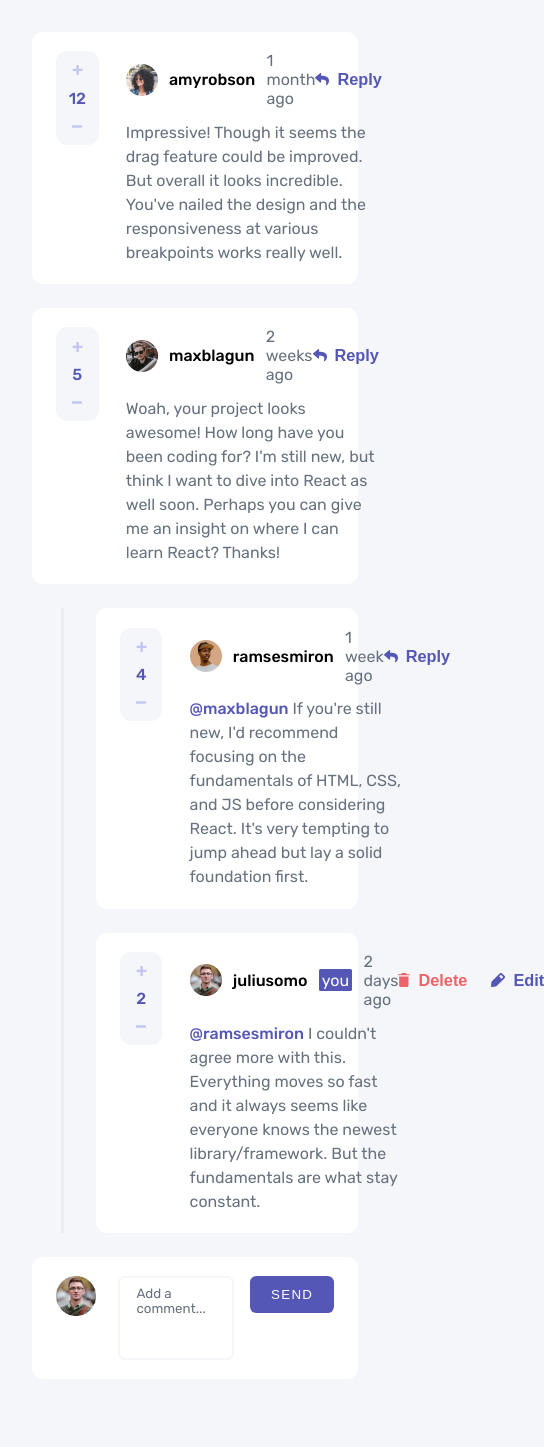
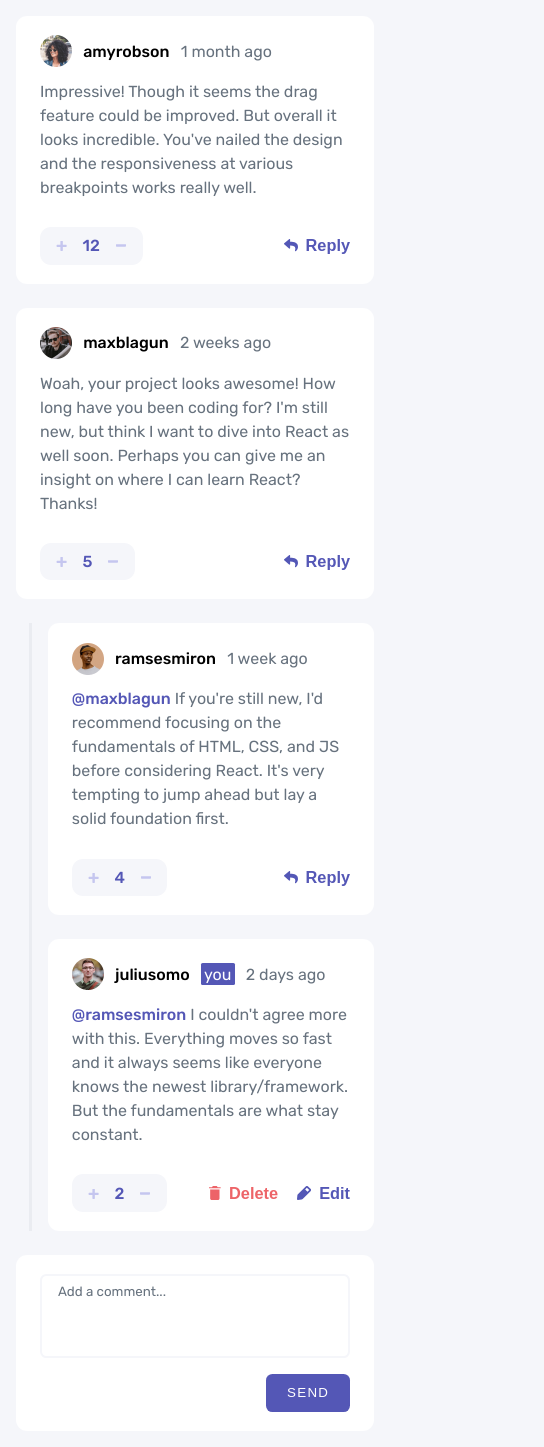
Before and after one commit to andy-devs/comment-section-challenge, a React (Create React App) app: page / in a window 390 px wide. Shown: the whole page, 544 px wide, since content can reach past the window. Before the commit the page ends 1411 px from the top, so only its background shows below. Built offline with nearby package versions, Linux system fonts and the light colour scheme; the HTML template or start-up script is replaced by a standard one.

Commit message:
Submit form on Enter, design for mobile

```diff
--- a/src/components/Comments/Comment.js
+++ b/src/components/Comments/Comment.js
@@ -56,6 +56,7 @@ const Comment = (props) => {
 	return (
 		<>
 			<div className={styles.comment}>
+				<div className={styles['comment__score-mobile']}>
 					<div className={styles['comment__score']}>
 						<div
 							className={
@@ -79,6 +80,43 @@ const Comment = (props) => {
 							}
 							onClick={downScoreHandler}>
 							<img src={IconMinus} alt='minus sign' />
+						</div>
+					</div>
+					<div className={styles['comment__content-interactions-mobile']}>
+						{props.currentUser.username !== props.user.username ? (
+							<button
+								className={
+									styles['comment__content-interactions__item'] +
+									' ' +
+									styles['interactions__reply']
+								}
+								onClick={toggleReplyHandler}>
+								<img src={IconReply} alt='reply icon' />
+								Reply
+							</button>
+						) : (
+							<>
+								<button
+									className={
+										styles['comment__content-interactions__item'] +
+										' ' +
+										styles['interactions__delete']
+									}
+									onClick={deleteComment}>
+									<img src={IconDelete} alt='delete icon' />
+									Delete
+								</button>
+								<button
+									className={
+										styles['comment__content-interactions__item'] +
+										' ' +
+										styles['interactions__edit']
+									}>
+									<img src={IconEdit} alt='edit icon' />
+									Edit
+								</button>
+							</>
+						)}
 					</div>
 				</div>
 				<div className={styles['comment__content']}>
--- a/src/components/Comments/Comment.module.css
+++ b/src/components/Comments/Comment.module.css
@@ -97,3 +97,33 @@
 .interactions__delete {
 	color: var(--soft-red);
 }
+.comment__score-mobile {
+	display: flex;
+	align-items: center;
+}
+.comment__content-interactions-mobile {
+	display: none;
+}
+
+@media (max-width: 767px) {
+	.comment__header {
+		width: 100%;
+	}
+	.comment__content-interactions {
+		display: none;
+	}
+	.comment {
+		flex-direction: column-reverse;
+	}
+	.comment__score {
+		flex-direction: row;
+	}
+	.comment__score-mobile {
+		width: 100%;
+		justify-content: space-between;
+	}
+	.comment__content-interactions-mobile {
+		display: flex;
+		gap: 1.2rem;
+	}
+}
--- a/src/components/Comments/RepliesList.module.css
+++ b/src/components/Comments/RepliesList.module.css
@@ -9,3 +9,9 @@
 div:last-child {
 	margin-bottom: 0rem;
 }
+@media (max-width: 767px) {
+	.replies {
+		padding-left: 1rem;
+		margin-left: 0.8rem;
+	}
+}
--- a/src/components/Forms/CommentForm.js
+++ b/src/components/Forms/CommentForm.js
@@ -1,10 +1,12 @@
 import styles from './CommentForm.module.css';
 import Button from '../UI/Button';
-import { useState } from 'react';
+import { useState, useRef } from 'react';
+import { findDOMNode } from 'react-dom';
 import moment from 'moment';
 
 const CommentForm = (props) => {
 	const [inputValue, setInputValue] = useState('');
+	const formRef = useRef();
 
 	const calculateDate = () => {
 		const date = moment().fromNow();
@@ -20,6 +22,13 @@ const CommentForm = (props) => {
 		setInputValue('');
 	};
 
+	const enterPressed = (e) => {
+		if (e.keyCode === 13 && e.shiftKey === false) {
+			e.preventDefault();
+			submitHandler(e);
+		}
+	};
+
 	return (
 		<div className={styles['comment-form']}>
 			{Object.keys(props.currentUser).length && (
@@ -29,12 +38,16 @@ const CommentForm = (props) => {
 					className={styles['comment-form__avatar']}
 				/>
 			)}
-			<form className={styles['comment-form__form']} onSubmit={submitHandler}>
+			<form
+				className={styles['comment-form__form']}
+				onSubmit={submitHandler}
+				ref={formRef}>
 				<textarea
 					value={inputValue}
 					onChange={(e) => setInputValue(e.target.value)}
 					className={styles['comment-form__form-input']}
 					placeholder='Add a comment...'
+					onKeyDown={enterPressed}
 				/>
 				<Button>SEND</Button>
 			</form>
--- a/src/components/Forms/CommentForm.module.css
+++ b/src/components/Forms/CommentForm.module.css
@@ -31,3 +31,19 @@
 .comment-form__form-input::placeholder {
 	color: var(--grayish-blue);
 }
+@media (max-width: 767px) {
+	.comment-form__avatar {
+		display: none;
+	}
+	.comment-form__form {
+		flex-direction: column;
+		align-items: flex-end;
+	}
+	.comment-form__form-input {
+		align-self: stretch;
+		width: unset;
+	}
+	.comment-form__form-button {
+		align-self: flex-end;
+	}
+}
--- a/src/components/Forms/ReplyForm.js
+++ b/src/components/Forms/ReplyForm.js
@@ -19,6 +19,12 @@ const ReplyForm = (props) => {
 
 		setInputValue('');
 	};
+	const enterPressed = (e) => {
+		if (e.keyCode === 13 && e.shiftKey === false) {
+			e.preventDefault();
+			submitHandler(e);
+		}
+	};
 
 	return (
 		<div className={styles['reply-form']}>
@@ -35,6 +41,7 @@ const ReplyForm = (props) => {
 					onChange={(e) => setInputValue(e.target.value)}
 					className={styles['reply-form__form-input']}
 					placeholder='Add a reply...'
+					onKeyDown={enterPressed}
 				/>
 				<Button>REPLY</Button>
 			</form>
--- a/src/components/Forms/ReplyForm.module.css
+++ b/src/components/Forms/ReplyForm.module.css
@@ -32,3 +32,20 @@
 .reply-form__form-input::placeholder {
 	color: var(--grayish-blue);
 }
+
+@media (max-width: 767px) {
+	.reply-form__avatar {
+		display: none;
+	}
+	.reply-form__form {
+		flex-direction: column;
+		align-items: flex-end;
+	}
+	.reply-form__form-input {
+		align-self: stretch;
+		width: unset;
+	}
+	.reply-form__form-button {
+		align-self: flex-end;
+	}
+}
--- a/src/index.css
+++ b/src/index.css
@@ -23,5 +23,5 @@ body {
 .main {
 	max-width: 45rem;
 	margin: 0 auto;
-	padding: 2rem;
+	padding: 1rem;
 }
```
Lines whose indentation alone changed are shown as unchanged.
